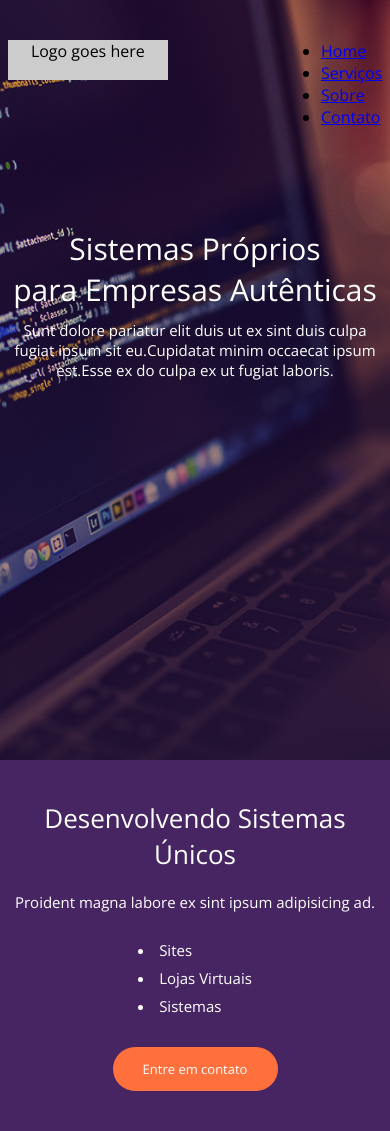
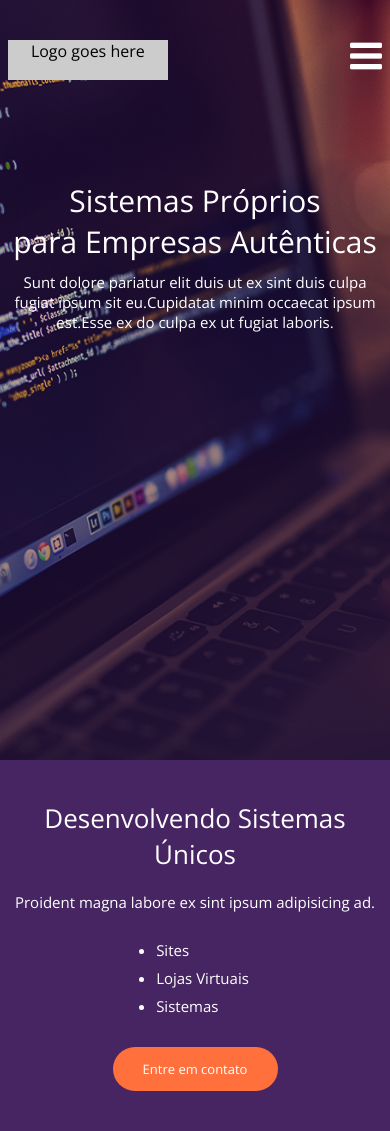
Before and after one commit to LucasSaladini/webmaster-frontend-completo, a PHP site: page / in a window 390 px wide. Run offline with PHP 8.4, Linux system fonts and the light colour scheme.

Commit message:
Added hambuguer menu to mobile responsive

```diff
--- a/Project_03/css/style.css
+++ b/Project_03/css/style.css
@@ -44,7 +44,43 @@ header nav {
 }
 
 nav.mobile-menu {
+    cursor: pointer;
     display: none;
+    width: 32px;
+    height: 32px;
+    background: url('/images/menu.png');
+    background-size: 100% 100%;
+}
+
+nav.mobile-menu:hover ul {
+    opacity: 1;
+}
+
+nav.mobile-menu ul {
+    opacity: 0;
+    transition: 1s;
+    position: absolute;
+    width: 100%;
+    color: white;
+    list-style-type: none;
+    left: 0;
+    top: 73px;
+    background-color: white;
+    text-align: center;
+}
+
+nav.mobile-menu ul li {
+    border-bottom: 1px solid black;
+    padding: 8px 0;
+    transition: 0.5s;
+}
+nav.mobile-menu ul li:hover {
+    background: rgb(230, 230, 230);
+}
+
+nav.mobile-menu ul li a {
+    color: black;
+    text-decoration: none;
 }
 
 header nav.desktop-menu ul {
@@ -112,8 +148,9 @@ section.section__1 .container {
 }
 
 .text_section__1 ul {
-    list-style-position: inside;
+    list-style-position: outside;
     font-size: 15px;
+    padding-left: 15px;
 }
 
 .text_section__1 ul li {
```
Also changed, not shown: Project_03/images/menu.png (added).
